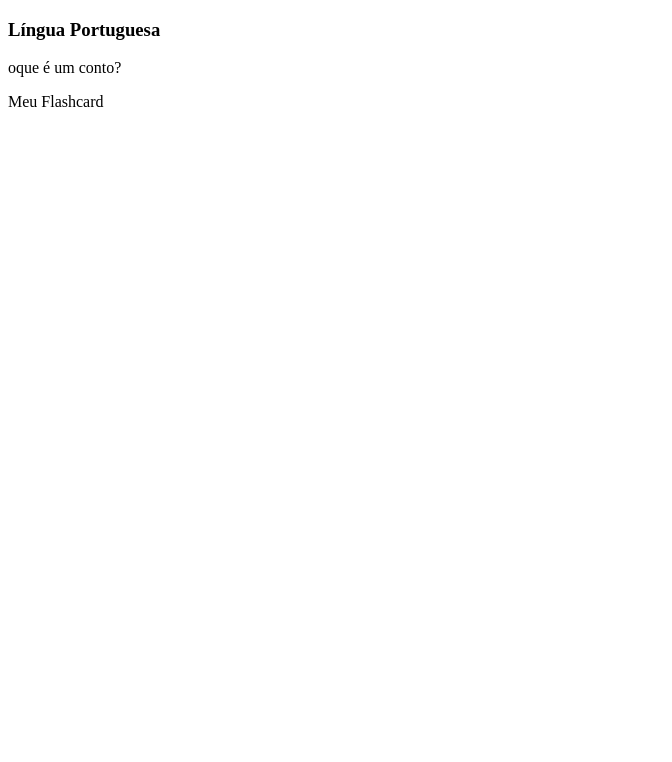
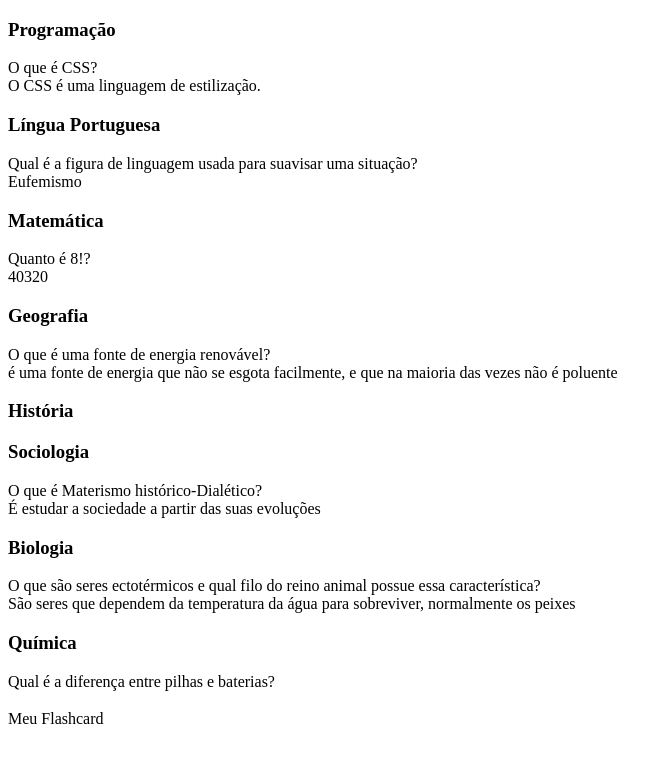
Before and after one commit to jd811208/ar, a plain HTML site: page index.html in a window 1280 px wide. Shown: the whole page, without its empty margins (0-672 px from the left). Drawn offline with Linux system fonts and the light colour scheme.

Commit message:
Add files via upload

```diff
--- a/index.html
+++ b/index.html
@@ -8,16 +8,192 @@
 </head>
 <body>
     <main>
-<section id="container">
+
         <article class="cartao">
             <div class="cartao__conteudo">
-            <h3>Língua Portuguesa</h3>
+                    <h3> Programação </h3>
                           <div class="cartao__conteudo__pergunta">
-                oque é um conto?
+                                O que é CSS?
+                            </div>
+                           <div class="cartao__conteudo__resposta">
+                                O CSS é uma linguagem de estilização.
                              </div>
                             </div>
+
              </article>
 
+
+<article class="cartao">
+    <div class="cartao__conteudo">
+            <h3> Língua Portuguesa</h3>
+                  <div class="cartao__conteudo__pergunta">
+                        Qual é a figura de linguagem usada para suavisar uma situação?
+                    </div>
+                   <div class="cartao__conteudo__resposta">
+                        Eufemismo
+                     </div>
+                    </div>
+
+     </article>
+
+
+<article class="cartao">
+    <div class="cartao__conteudo">
+            <h3> Matemática </h3>
+                  <div class="cartao__conteudo__pergunta">
+                    Quanto é 8!?
+                    </div>
+                   <div class="cartao__conteudo__resposta">
+                        40320
+                     </div>
+                    </div>
+
+     </article>
+
+
+<article class="cartao">
+    <div class="cartao__conteudo">
+            <h3> Geografia </h3>
+                  <div class="cartao__conteudo__pergunta">
+                        O que é uma fonte de energia renovável?
+                    </div>
+                   <div class="cartao__conteudo__resposta">
+                        é uma fonte de energia que não se esgota facilmente, e que na maioria das vezes não é poluente
+                     </div>
+                    </div>
+
+     </article>
+
+
+<article class="cartao">
+    <div class="cartao__conteudo">
+            <h3> História </h3>
+                  <div class="cartao__conteudo__pergunta">
+
+                    </div>
+                   <div class="cartao__conteudo__resposta">
+
+                     </div>
+                    </div>
+
+     </article>
+
+
+<article class="cartao">
+    <div class="cartao__conteudo">
+            <h3> Sociologia </h3>
+                  <div class="cartao__conteudo__pergunta">
+                        O que é Materismo histórico-Dialético?
+                    </div>
+                   <div class="cartao__conteudo__resposta">
+                        É estudar a sociedade a partir das suas evoluções
+                     </div>
+                    </div>
+
+     </article>
+
+
+<article class="cartao">
+    <div class="cartao__conteudo">
+            <h3> Biologia </h3>
+                  <div class="cartao__conteudo__pergunta">
+                        O que são seres ectotérmicos e qual filo do reino animal possue essa característica?
+                    </div>
+                   <div class="cartao__conteudo__resposta">
+                        São seres que dependem da temperatura da água para sobreviver, normalmente os peixes
+                     </div>
+                    </div>
+
+     </article>
+
+
+<article class="cartao">
+    <div class="cartao__conteudo">
+            <h3> Química </h3>
+                  <div class="cartao__conteudo__pergunta">
+                        Qual é a diferença entre pilhas e baterias?
+                    </div>
+                   <div class="cartao__conteudo__resposta">
+
+                     </div>
+                    </div>
+
+     </article>
+
+
+<article class="cartao">
+    <div class="cartao__conteudo">
+            <h3> </h3>
+                  <div class="cartao__conteudo__pergunta">
+
+                    </div>
+                   <div class="cartao__conteudo__resposta">
+
+                     </div>
+                    </div>
+
+     </article>
+
+
+<article class="cartao">
+    <div class="cartao__conteudo">
+            <h3> </h3>
+                  <div class="cartao__conteudo__pergunta">
+
+                    </div>
+                   <div class="cartao__conteudo__resposta">
+
+                     </div>
+                    </div>
+
+     </article>
+
+
+<article class="cartao">
+    <div class="cartao__conteudo">
+            <h3>  </h3>
+                  <div class="cartao__conteudo__pergunta">
+
+                    </div>
+                   <div class="cartao__conteudo__resposta">
+
+                     </div>
+                    </div>
+
+     </article>
+
+
+<article class="cartao">
+    <div class="cartao__conteudo">
+            <h3>  </h3>
+                  <div class="cartao__conteudo__pergunta">
+
+                    </div>
+                   <div class="cartao__conteudo__resposta">
+
+                     </div>
+                    </div>
+
+     </article>
+
+
+
+     <var>
+
+<article class="cartao">
+    <div class="cartao__conteudo">
+            <h3>  </h3>
+                  <div class="cartao__conteudo__pergunta">
+
+                    </div>
+                   <div class="cartao__conteudo__resposta">
+
+                     </div>
+                    </div>
+
+     </article>
+
+     </var>
 </section>
     </main>
     <footer>
```
Lines whose indentation alone changed are shown as unchanged.
